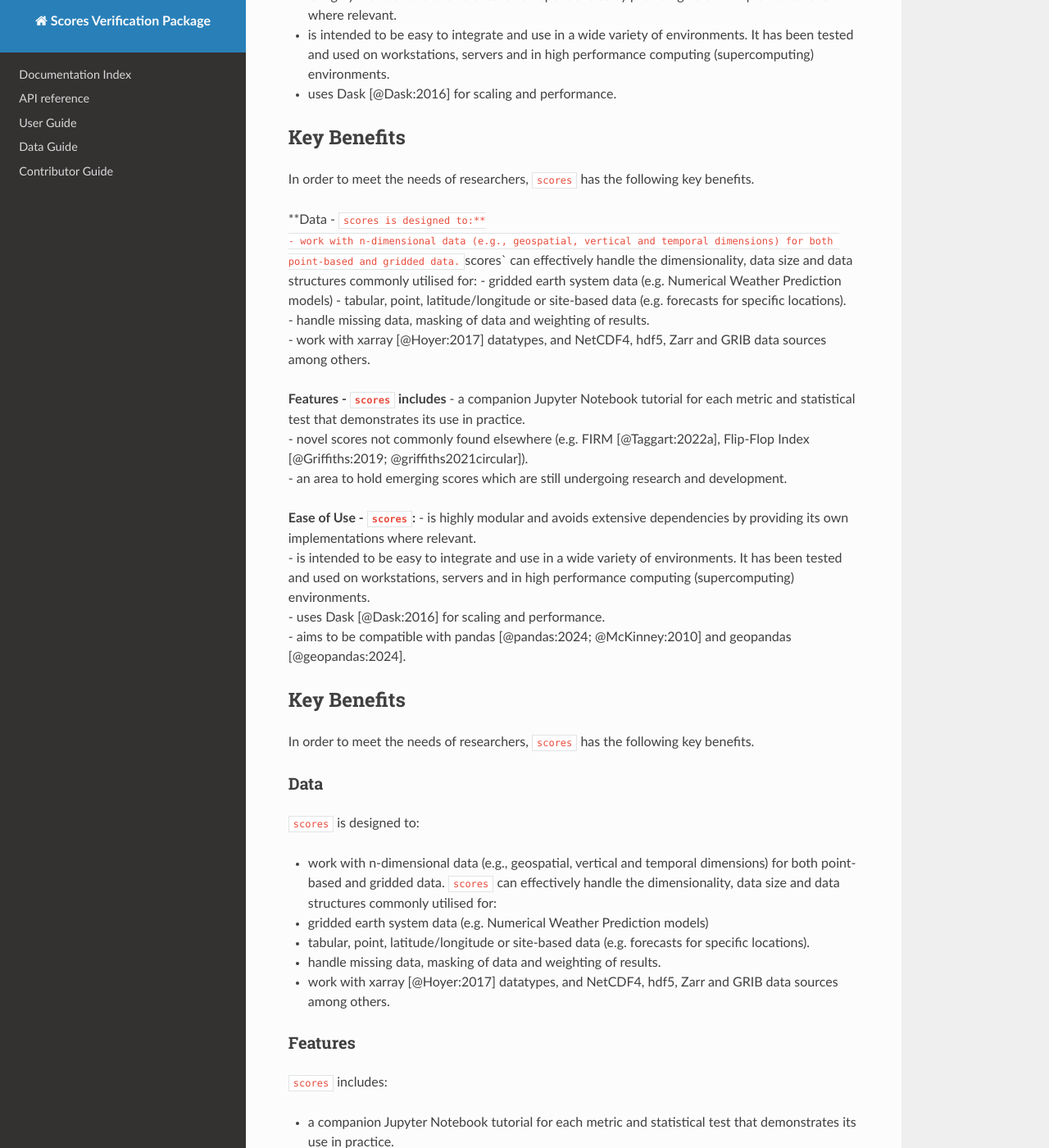
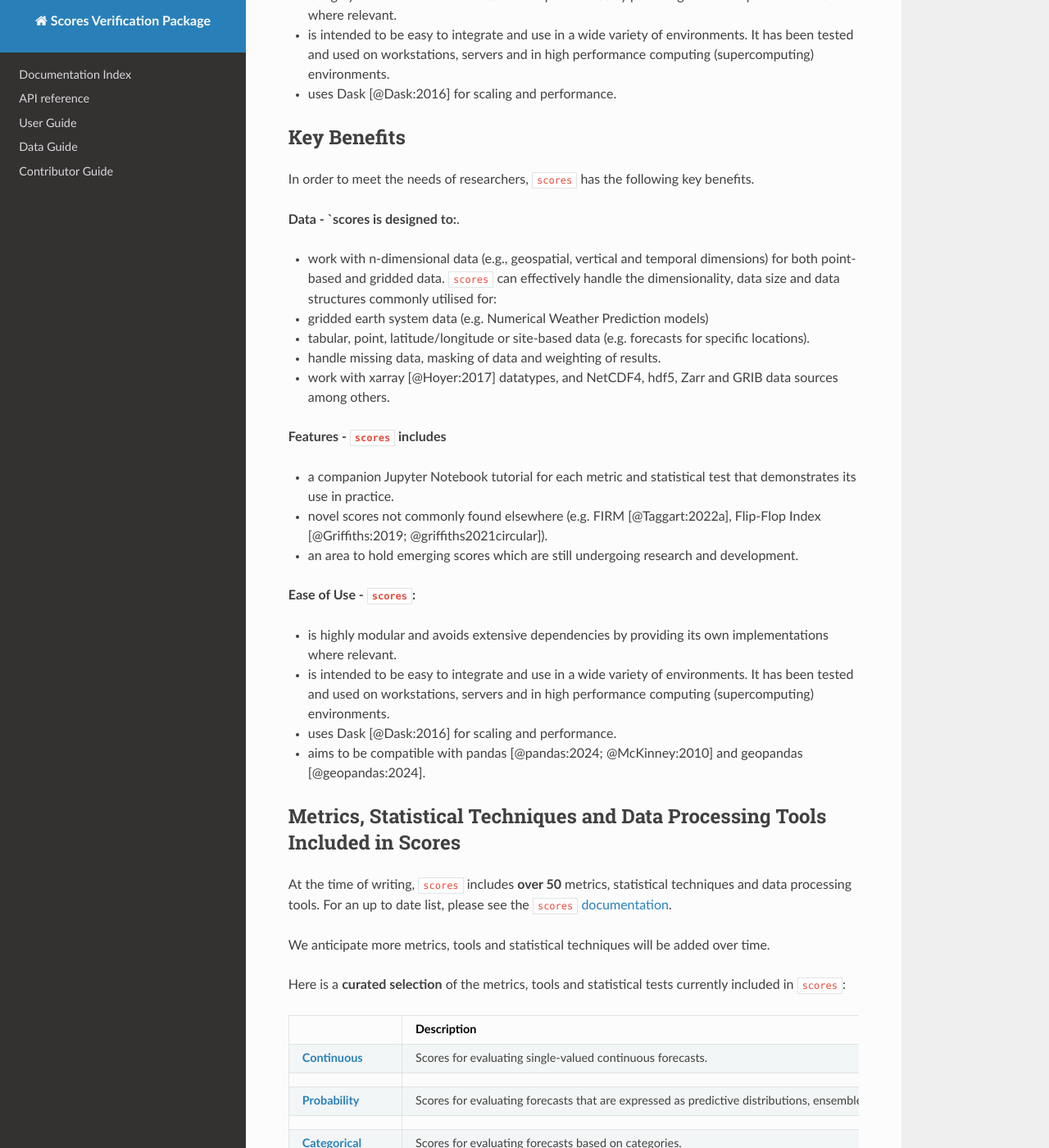
Before and after one commit to nci/scores, an MkDocs documentation site: the page built from docs/paper.md, in a window 1280 px wide and 1400 px high, scrolled down 1284 px. Shown: the whole window at 82% size. Built offline with MkDocs 1.6.1, drawn with Linux system fonts in a browser that asks for light colours; nearby versions of some CDN libraries.

Commit message:
Further tweak of speace around dot points

```diff
--- a/docs/paper.md
+++ b/docs/paper.md
@@ -63,7 +63,8 @@ In order to meet the needs of researchers, `scores`:
 
 In order to meet the needs of researchers, `scores` has the following key benefits.
 
-**Data - `scores is designed to:**
+**Data - `scores is designed to:**.
+
 - work with n-dimensional data (e.g., geospatial, vertical and temporal dimensions) for both point-based and gridded data. `scores` can effectively handle the dimensionality, data size and data structures commonly utilised for:
   - gridded earth system data (e.g. Numerical Weather Prediction models)
   - tabular, point, latitude/longitude or site-based data (e.g. forecasts for specific locations).
@@ -71,52 +72,16 @@ In order to meet the needs of researchers, `scores` has the following key benefi
 - work with xarray [@Hoyer:2017] datatypes, and NetCDF4, hdf5, Zarr and GRIB data sources among others.
 
 **Features - `scores` includes**
+
 - a companion Jupyter Notebook tutorial for each metric and statistical test that demonstrates its use in practice.
 - novel scores not commonly found elsewhere (e.g. FIRM [@Taggart:2022a], Flip-Flop Index [@Griffiths:2019; @griffiths2021circular]).
 - an area to hold emerging scores which are still undergoing research and development.
 
 **Ease of Use - `scores`:**
+
 - is highly modular and avoids extensive dependencies by providing its own implementations where relevant.
 - is intended to be easy to integrate and use in a wide variety of environments. It has been tested and used on workstations, servers and in high performance computing (supercomputing) environments.
 - uses Dask [@Dask:2016] for scaling and performance.
-- aims to be compatible with pandas [@pandas:2024; @McKinney:2010] and geopandas [@geopandas:2024].
-
-## Key Benefits
-
-In order to meet the needs of researchers, `scores` has the following key benefits.
-
-### Data
-
-`scores` is designed to:
-
-- work with n-dimensional data (e.g., geospatial, vertical and temporal dimensions) for both point-based and gridded data. `scores` can effectively handle the dimensionality, data size and data structures commonly utilised for:
-  - gridded earth system data (e.g. Numerical Weather Prediction models)
-  - tabular, point, latitude/longitude or site-based data (e.g. forecasts for specific locations).
-
-- handle missing data, masking of data and weighting of results.
-
-- work with xarray [@Hoyer:2017] datatypes, and NetCDF4, hdf5, Zarr and GRIB data sources among others.
-
-### Features
-
-`scores` includes:
-
-- a companion Jupyter Notebook tutorial for each metric and statistical test that demonstrates its use in practice.
-
-- novel scores not commonly found elsewhere (e.g. FIRM [@Taggart:2022a], Flip-Flop Index [@Griffiths:2019; @griffiths2021circular]).
-
-- an area to hold emerging scores which are still undergoing research and development.
-
-### Ease of Use
-
-`scores`
-
-- is highly modular and avoids extensive dependencies by providing its own implementations where relevant.
-
-- is intended to be easy to integrate and use in a wide variety of environments. It has been tested and used on workstations, servers and in high performance computing (supercomputing) environments.
-
-- uses Dask [@Dask:2016] for scaling and performance.
-
 - aims to be compatible with pandas [@pandas:2024; @McKinney:2010] and geopandas [@geopandas:2024].
 
 ## Metrics, Statistical Techniques and Data Processing Tools Included in Scores
```
